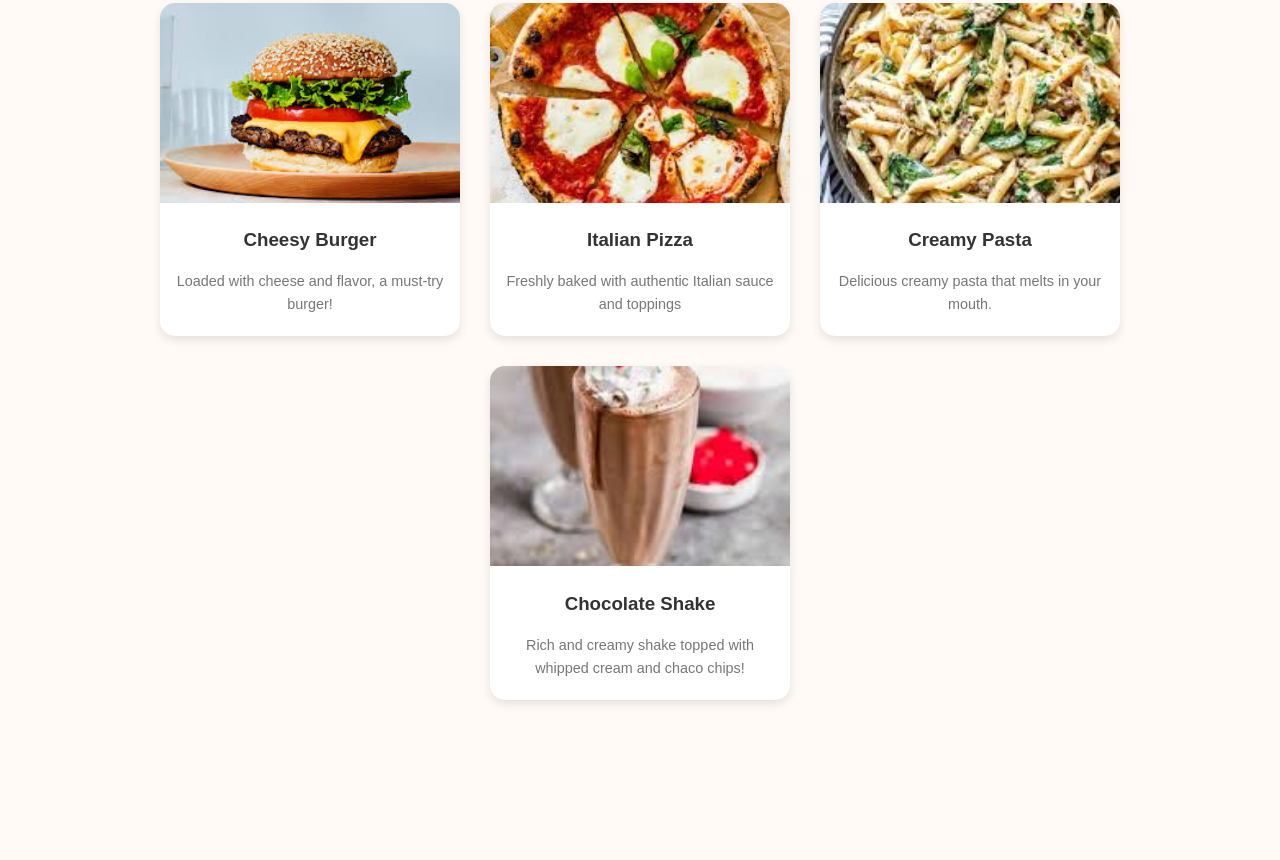
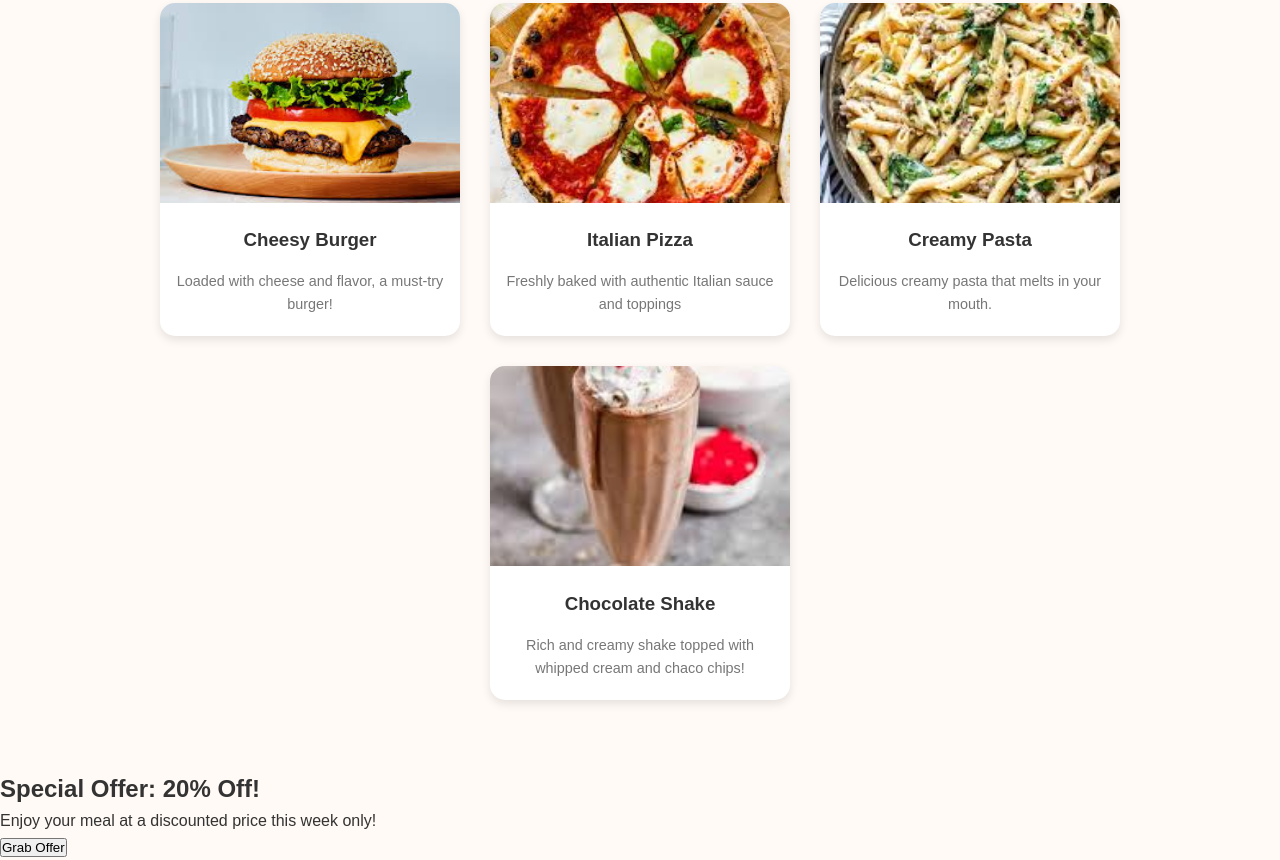
Before and after one commit to Hasan1971f/tasteworld-fresh-delicious-food, a plain HTML site: page index.html in a window 1280 px wide. Shown: the part 671-1531 px from the top of the page. Before the commit the page ends 1441 px from the top, so only its background shows below. Drawn offline with Linux system fonts and the light colour scheme.

Commit message:
Added Special offer section Html structure

```diff
--- a/index.html
+++ b/index.html
@@ -61,6 +61,14 @@
         </div>
     </section>
 
+    <!-- ===== Offer ===== -->
+
+    <section class="offer">
+        <h2>Special Offer: 20% Off!</h2>
+        <p>Enjoy your meal at a discounted price this week only!</p>
+        <button>Grab Offer</button>
+    </section>
+
 
 </body>
 
```
